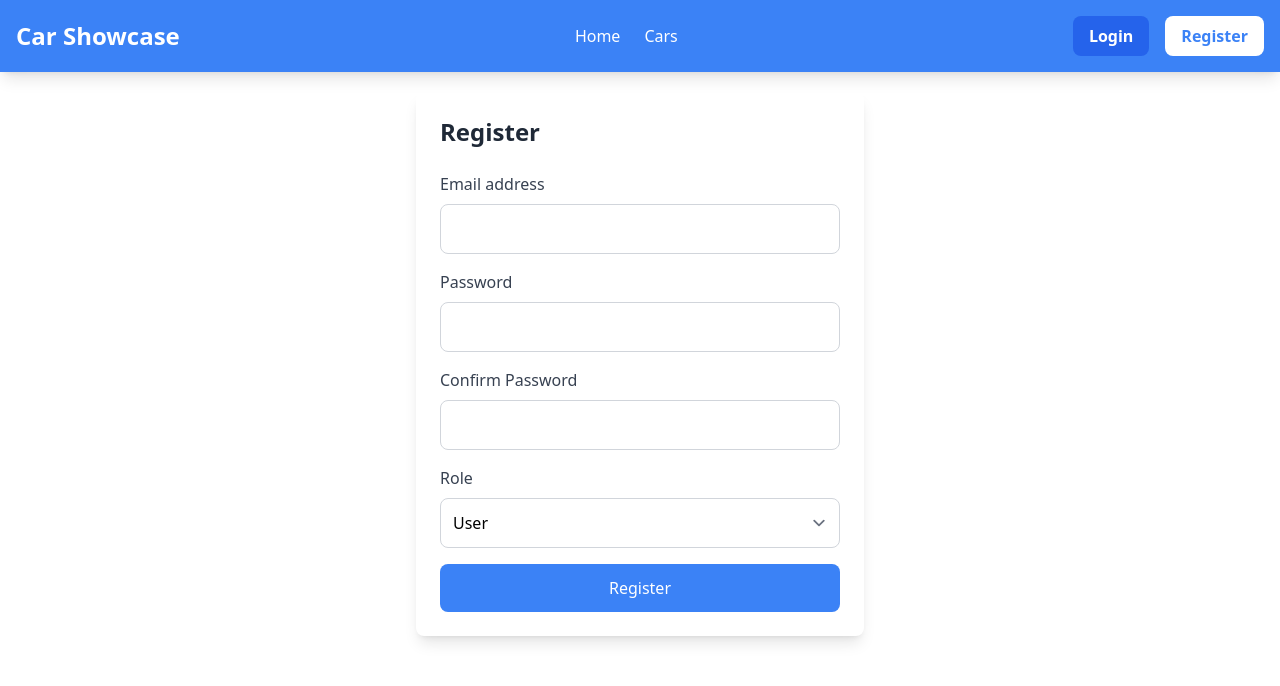
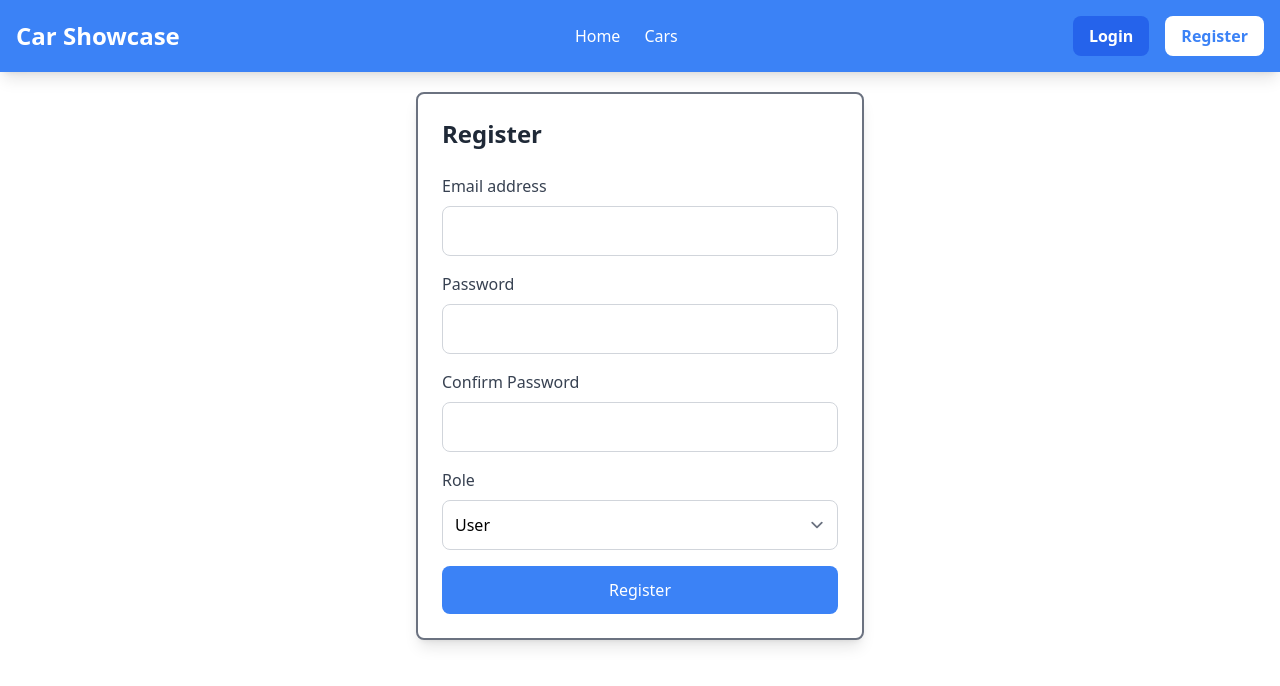
Before and after one commit to Vizsgaremek-CarCatalog/FrontendUj, a React (Vite) app: page /register in a window 1280 px wide. Shown: the top 686 px of the page. Built offline with nearby package versions, Linux system fonts and the light colour scheme.

Commit message:
register, login borders

```diff
--- a/src/Login.tsx
+++ b/src/Login.tsx
@@ -1,7 +1,7 @@
 import React, { useState } from "react";
 import axios from "./services/axiosConfig";
 import { useNavigate } from "react-router-dom";
-
+import { BASE_URL } from "./config";
 interface LoginProps {
   onLogin: (role: string) => void;
 }
@@ -15,7 +15,7 @@ const Login: React.FC<LoginProps> = ({ onLogin }) => {
   const handleSubmit = async (e: React.FormEvent) => {
     e.preventDefault();
     try {
-      const response = await axios.post("http://localhost:3000/auth/login", { email, password });
+      const response = await axios.post(`${BASE_URL}/auth/login`, { email, password });
       const { token, userid, role } = response.data;
 
       localStorage.setItem("authToken", token);
@@ -38,7 +38,7 @@ const Login: React.FC<LoginProps> = ({ onLogin }) => {
 
 
   return (
-    <div className="p-6 bg-white rounded-lg shadow-lg max-w-md mx-auto">
+    <div className="p-6 bg-white rounded-lg shadow-xl border-2 border-gray-500 max-w-md mx-auto">
       <h2 className="text-2xl font-bold text-gray-800 mb-6">Login</h2>
       {error && <div className="text-red-500 mb-4">{error}</div>}
       <form onSubmit={handleSubmit}>
--- a/src/Register.tsx
+++ b/src/Register.tsx
@@ -43,7 +43,7 @@ const Register: React.FC = () => {
   };
 
   return (
-    <div className="p-6 bg-white rounded-lg shadow-lg max-w-md mx-auto">
+    <div className="p-6 bg-white rounded-lg shadow-lg border-2 border-gray-500 max-w-md mx-auto">
       <h2 className="text-2xl font-bold text-gray-800 mb-6">Register</h2>
       {errorMessage && <div className="text-red-500 mb-4">{errorMessage}</div>}
       <form onSubmit={handleSubmit}>
```
